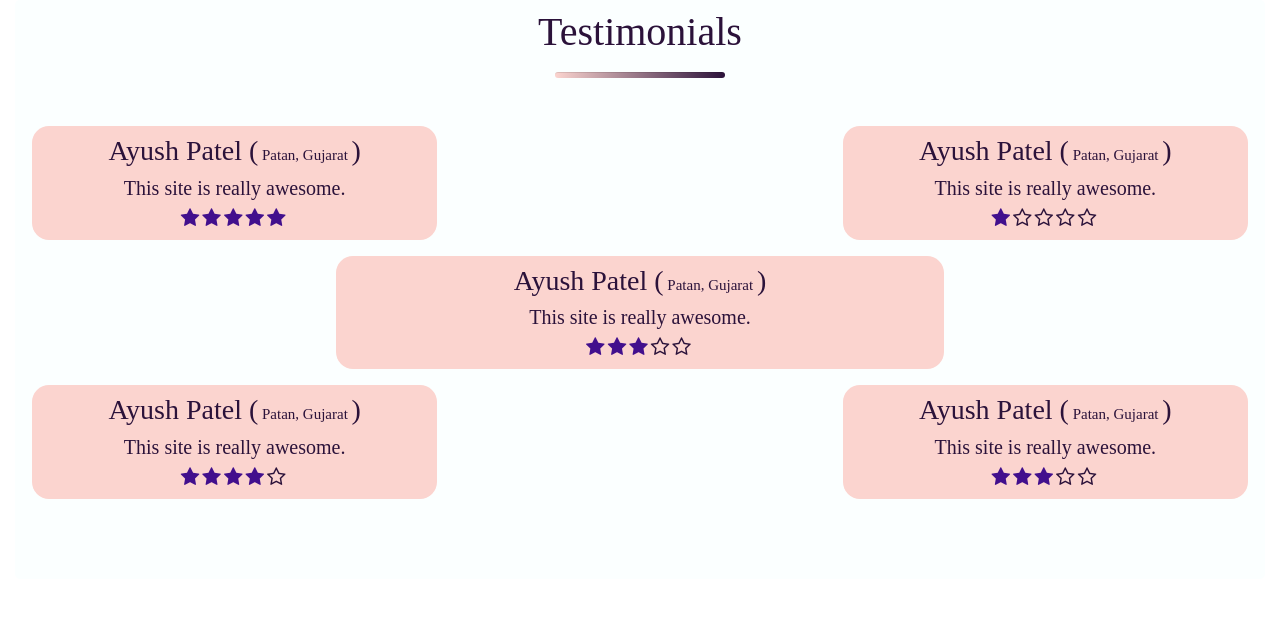
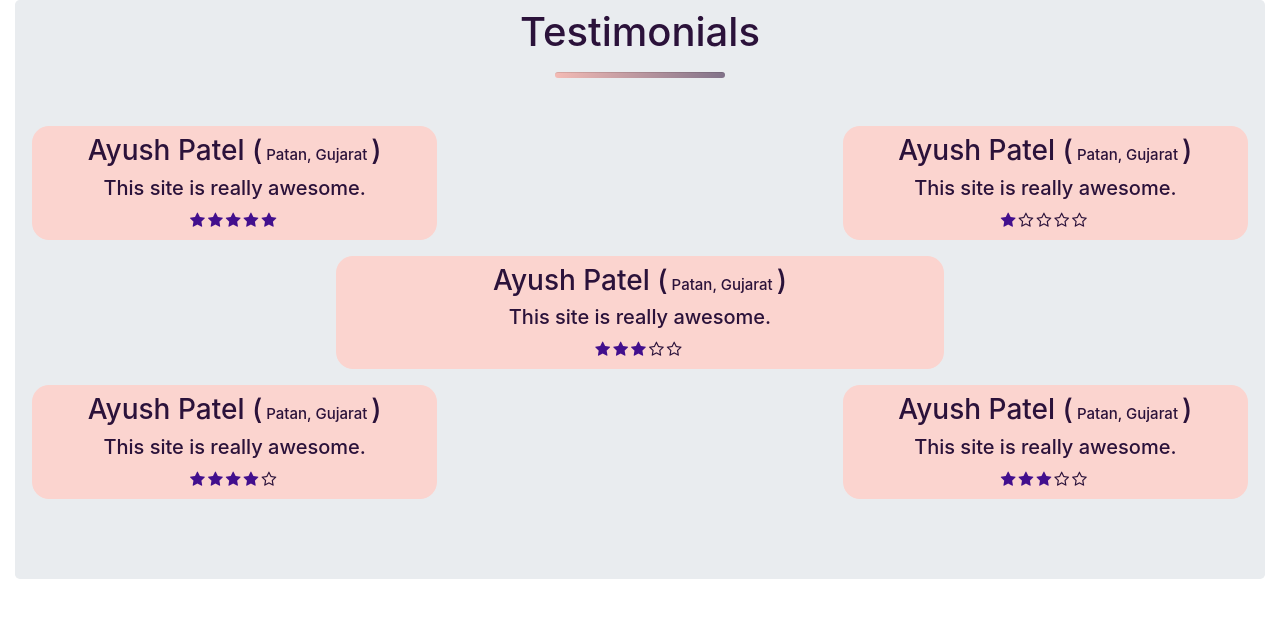
Before and after one commit to BittuShah/ProjectAdda, a React (Create React App) app: page / in a window 1280 px wide. Shown: the top 618 px of the page. Built offline with nearby package versions, Linux system fonts and the light colour scheme.

Commit message:
Testimonials done!

```diff
--- a/src/components/ratings.jsx
+++ b/src/components/common/ratings.jsx
@@ -1,5 +1,6 @@
 import React from "react";
 // import "font-awesome/css/font-awesome.css";
+import styles from "./../../cssModules/testimonials.module.css";
 
 const Ratings = ({ totalRatings }) => {
   let elements = [];
@@ -8,11 +9,11 @@ const Ratings = ({ totalRatings }) => {
   while (counter <= 5) {
     if (counter <= totalRatings) {
       elements.push(
-        <i key={counter} className="fa fa-star" style={filled}></i>
+        <i key={counter} className={`fa fa-star ${styles.filled}`}></i>
       );
     } else {
       elements.push(
-        <i key={counter} className="fa fa-star-o" style={empty}></i>
+        <i key={counter} className={`fa fa-star-o ${styles.empty}`}></i>
       );
     }
     counter++;
@@ -25,15 +26,4 @@ const Ratings = ({ totalRatings }) => {
   // return null;
 };
 
-const empty = {
-  marginRight: "3px",
-  fontSize: "20px"
-};
-
-const filled = {
-  marginRight: "3px",
-  color: "#420F8D",
-  fontSize: "20px"
-};
-
 export default Ratings;
--- a/src/components/testimonials.jsx
+++ b/src/components/testimonials.jsx
@@ -1,6 +1,8 @@
 import React, { Component } from "react";
+import Ratings from "./common/ratings";
 import { getFeedback } from "../services/feedback";
-import Ratings from "./ratings";
+
+import styles from "../cssModules/testimonials.module.css";
 
 class Testimonials extends Component {
   state = {
@@ -15,25 +17,30 @@ class Testimonials extends Component {
   };
   render() {
     return (
-      <div className="jumbotron pt-2" style={testimonial}>
+      <div className={`jumbotron pt-2 ${styles.testimonials}`}>
         <h1 className="text-center" style={{ color: "#2b123a" }}>
           Testimonials
         </h1>
-        <hr style={line} />
+        <hr className={styles.line} />
         <div className="row mt-5">
           {this.state.feedbacks.map(feedback => (
             <div
               key={feedback.Temp_Id}
               className={`justify-content-center bg-gradients-primary text-center mb-3 p-2 ${
-                this.state.classes[feedback.Temp_Id - 1]
-              }`}
-              style={outer}
+                styles.outer
+              } ${this.state.classes[feedback.Temp_Id - 1]}`}
             >
               {/* <div style={block}> */}
               <h3>
                 {feedback.UserInfo.UserName} (
-                <span style={location}> {feedback.UserInfo.City}, </span>
-                <span style={location}>{feedback.UserInfo.State} </span>)
+                <span className={styles.location}>
+                  {" "}
+                  {feedback.UserInfo.City},{" "}
+                </span>
+                <span className={styles.location}>
+                  {feedback.UserInfo.State}{" "}
+                </span>
+                )
               </h3>
               <h5>{feedback.FeedbackMsg}</h5>
 
@@ -48,34 +55,4 @@ class Testimonials extends Component {
   }
 }
 
-const testimonial = {
-  backgroundColor: "#fbffff",
-  fontFamily: "cursive"
-};
-
-const outer = {
-  // border: "1px solid black",
-  borderRadius: "17px",
-  backgroundColor: "#fbd4cf",
-  color: "#2b123a"
-};
-
-const location = {
-  fontSize: "15px"
-};
-
-const line = {
-  height: "5px",
-  width: "170px",
-  backgroundImage: "linear-gradient(to right, #fbd4cf, #2b123a)",
-  borderRadius: "17px"
-};
-
-// const block = {
-//   border: "1px solid black",
-//   width: "300px",
-//   // marginLeft: "100px"
-//   textAlign: "center"
-// };
-
 export default Testimonials;
--- /dev/null
+++ b/src/cssModules/testimonials.module.css
@@ -0,0 +1,44 @@
+.testimonial {
+  background-color: #fbffff;
+  font-family: cursive;
+}
+
+.outer {
+  /* border: "1px solid black", */
+  border-radius: 17px;
+  background-color: #fbd4cf;
+  color: #2b123a;
+}
+
+.location {
+  font-size: 15px;
+}
+
+.line {
+  height: 5px;
+  width: 170px;
+  background-image: linear-gradient(to right, #f4bbb5, #817289);
+  border-radius: 17px;
+}
+
+/* .block {
+  border: 1px solid black;
+  width: 300px;
+  margin-left: 100px;
+  text-align: center;
+} */
+
+/* Testimonials main file's style ends*/
+
+/* Ratings style starts */
+
+.empty {
+  margin-right: 3px;
+  font-size: 20px;
+}
+
+.filled {
+  margin-right: 3px;
+  color: #420f8d;
+  font-size: 20px;
+}
```
